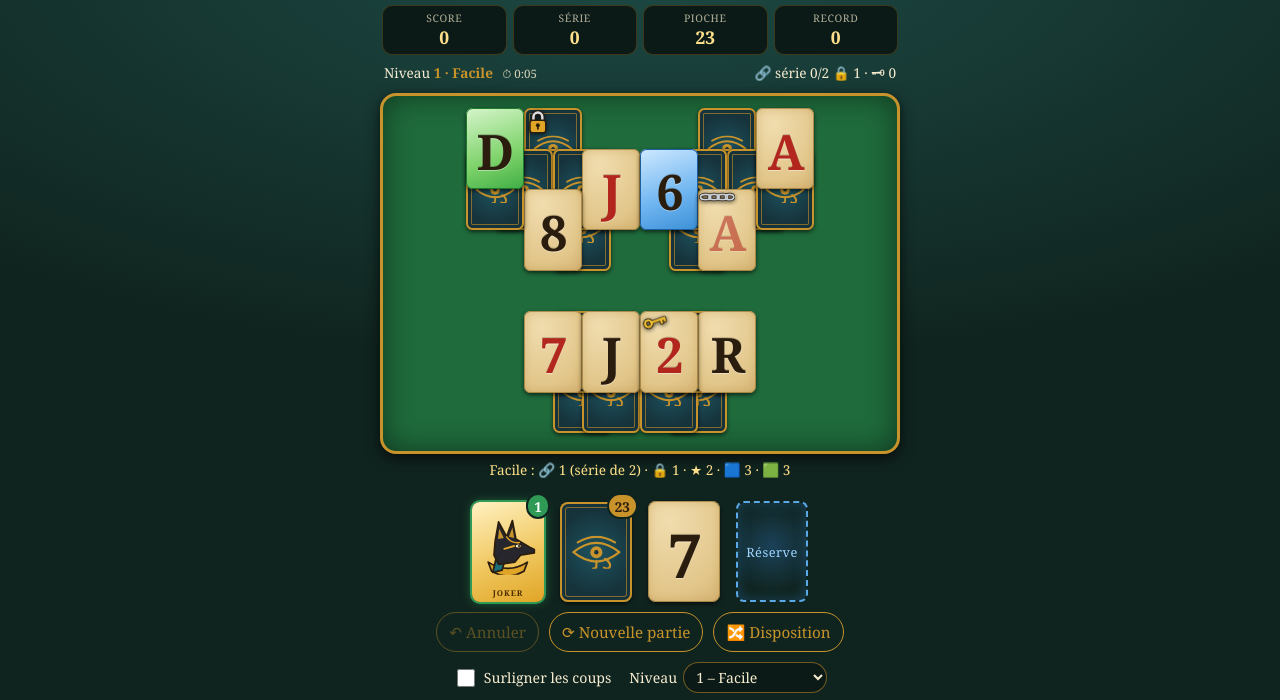
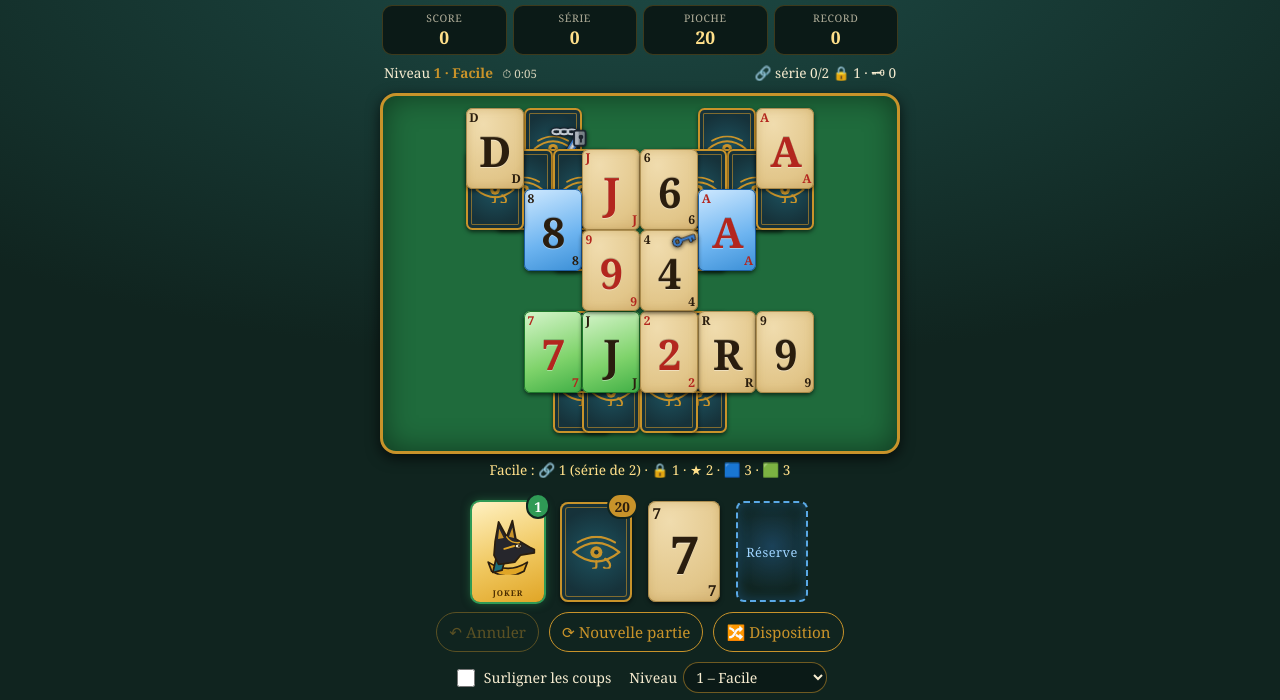
Before and after one commit to benico13300/pyramid, a plain HTML site: page docs/index.html in a window 1280 px wide. Shown: the part 49-749 px from the top of the page. Drawn offline with Linux system fonts and the light colour scheme.

Commit message:
Coins sur les cartes, verrous façon référence, paires cadenas/clé colorées, tableau de 30 à 34 cartes
- Valeur en petit dans 2 coins et en gros au centre
- Cartes verrouillées : barre diagonale, cadenas aux extrémités, chaînes
- Une clé n'ouvre que le cadenas de sa couleur
- Tableau de 30 à 34 cartes selon la graine
- Cache de l'app v17

Co-Authored-By: Claude Sonnet 5.5 <noreply@anthropic.com>
Claude-Session: https://claude.ai/code/session_01WXDstDqPXFbHD2BjnEQM2K

```diff
--- a/docs/css/style.css
+++ b/docs/css/style.css
@@ -35,10 +35,13 @@ h1 small{font-size:.7em;opacity:.7;font-weight:400}
 .corner small{display:block;font-size:.8em;font-weight:400}
 .tl{top:.35em;left:.38em}
 .br{bottom:.35em;right:.38em;transform:rotate(180deg)}
+.idx{position:absolute;line-height:1;font-weight:700;font-size:1.05em;letter-spacing:-.06em}
+.idx.hg{top:.3em;left:.3em}
+.idx.bd{bottom:.3em;right:.3em}
 .mid{position:absolute;inset:0;display:flex;align-items:center;justify-content:center;font-size:2.4em}
 /* Gros chiffre central : il remplit la carte, comme dans le jeu de référence */
-.mid.num{font-size:4.2em;font-weight:900;letter-spacing:-.03em;padding-top:.08em;text-shadow:0 1px 0 #fff6,0 -1px 0 #0003}
-.mid.num.dix{font-size:3.7em;letter-spacing:-.13em;padding-right:.13em}
+.mid.num{font-size:3.6em;font-weight:900;letter-spacing:-.03em;padding-top:.08em;text-shadow:0 1px 0 #fff6,0 -1px 0 #0003}
+.mid.num.dix{font-size:3.2em;letter-spacing:-.13em;padding-right:.13em}
 .face.fig .art{left:-6%;right:-6%}
 .fig .corner{background:#f3e3b8d9;border-radius:.3em;padding:.1em .16em;z-index:2}
 .art{position:absolute;left:2%;right:2%;top:50%;transform:translateY(-50%)}
@@ -53,10 +56,12 @@ h1 small{font-size:.7em;opacity:.7;font-weight:400}
 .mot{position:absolute;left:0;right:0;bottom:.5em;text-align:center;font-weight:700;font-size:.55em;letter-spacing:.12em}
 .ico{position:absolute;pointer-events:none;filter:drop-shadow(0 1px 2px #000a)}
 .ico svg{display:block;width:100%;height:auto}
-.ico.chaine{left:2%;top:2%;width:62%}
-.ico.cadenas{left:4%;top:2%;width:34%}
-.ico.cle{left:3%;top:4%;width:44%;transform:rotate(-20deg)}
-.t.bloquee .corner,.t.bloquee .mid,.t.bloquee .art{opacity:.55}
+.ico.chaine{right:2%;top:2%;width:62%}
+.ico.verrou{left:0;top:0;width:100%;height:100%}
+.ico.verrou svg{width:100%;height:100%;opacity:.93}
+.ico.cadenas{right:4%;top:2%;width:34%}
+.ico.cle{right:3%;top:4%;width:44%;transform:rotate(-20deg)}
+.t.bloquee .idx,.t.bloquee .mid,.t.bloquee .art{opacity:.55}
 
 /* ---------- niveau, état ---------- */
 .niveau{display:flex;justify-content:space-between;align-items:baseline;gap:8px;margin:0 4px 6px;font-size:.85rem}
--- a/docs/js/cartes.js
+++ b/docs/js/cartes.js
@@ -102,10 +102,27 @@ function injecterDefs() {
     <path d="M11 22 V14 a9 9 0 0 1 18 0 V22" fill="none" stroke="#d9dde2" stroke-width="5" stroke-linecap="round"/>
     <rect x="4" y="21" width="32" height="25" rx="5" fill="#e0a526" stroke="#2a1d0e" stroke-width="3"/>
     <circle cx="20" cy="31" r="4" fill="#2a1d0e"/><rect x="18.3" y="32" width="3.4" height="8" rx="1.5" fill="#2a1d0e"/></symbol>
+  <symbol id="verrou" viewBox="0 0 50 70">
+    <g stroke-linecap="butt">
+      <line x1="9" y1="61" x2="41" y2="9" stroke="#1b2430" stroke-width="7.6"/>
+      <line x1="9" y1="61" x2="41" y2="9" style="stroke:var(--teinte,#3b7fd0)" stroke-width="5.8"/>
+      <line x1="9" y1="61" x2="41" y2="9" stroke="#b9c2cc" stroke-width="3"/>
+      <line x1="9" y1="61" x2="41" y2="9" stroke="#eef2f6" stroke-width=".9"/>
+    </g>
+    <g fill="none" stroke-linecap="round">
+      <g stroke="#1b2430" stroke-width="3.6"><ellipse cx="22" cy="5" rx="3.6" ry="2.1"/><ellipse cx="28.5" cy="5" rx="3.6" ry="2.1"/><ellipse cx="35" cy="5" rx="3.6" ry="2.1"/>
+        <ellipse cx="14" cy="65" rx="3.6" ry="2.1"/><ellipse cx="20.5" cy="65" rx="3.6" ry="2.1"/><ellipse cx="27" cy="65" rx="3.6" ry="2.1"/></g>
+      <g stroke="#cfd6de" stroke-width="1.7"><ellipse cx="22" cy="5" rx="3.6" ry="2.1"/><ellipse cx="28.5" cy="5" rx="3.6" ry="2.1"/><ellipse cx="35" cy="5" rx="3.6" ry="2.1"/>
+        <ellipse cx="14" cy="65" rx="3.6" ry="2.1"/><ellipse cx="20.5" cy="65" rx="3.6" ry="2.1"/><ellipse cx="27" cy="65" rx="3.6" ry="2.1"/></g>
+    </g>
+    <g id="vcad"><rect x="37" y="4" width="10" height="13" rx="2" fill="#7f8891" stroke="#1b2430" stroke-width="1.6"/>
+      <rect x="38" y="5" width="3" height="11" fill="#b6bec7"/><circle cx="43" cy="9.5" r="2" fill="#1b2430"/><rect x="42.2" y="10" width="1.6" height="4.2" fill="#1b2430"/></g>
+    <g transform="translate(-33 49)"><use href="#vcad"/></g>
+  </symbol>
   <symbol id="cle" viewBox="0 0 60 30">
     <g fill="none" stroke="#2a1d0e" stroke-width="9" stroke-linecap="round" stroke-linejoin="round">
       <circle cx="14" cy="15" r="8"/><path d="M22 15 H54 M45 15 V24 M53 15 V22"/></g>
-    <g fill="none" stroke="#f2c230" stroke-width="5" stroke-linecap="round" stroke-linejoin="round">
+    <g fill="none" style="stroke:var(--teinte,#f2c230)" stroke-width="5" stroke-linecap="round" stroke-linejoin="round">
       <circle cx="14" cy="15" r="8"/><path d="M22 15 H54 M45 15 V24 M53 15 V22"/></g></symbol>
   <symbol id="chaine" viewBox="0 0 120 40">
     <g fill="none" stroke-linecap="round">
@@ -134,7 +151,7 @@ function injecterDefs() {
 }
 
 // Une face de carte. c = { valeur, couleur }, w = largeur en pixels (facultatif)
-// Pas de coins : un gros chiffre (ou lettre) au centre. Roi = R, Dame = D, Valet = J.
+// Valeur en petit dans 2 coins (haut gauche, bas droite) et en gros au centre. Roi = R, Dame = D, Valet = J.
 const LETTRES = { 1: 'A', 11: 'J', 12: 'D', 13: 'R' };
 function elCarte(c, w) {
   const d = document.createElement('div');
@@ -147,7 +164,7 @@ function elCarte(c, w) {
   }
   d.className = 'card face' + (COULEURS[c.couleur].rouge ? ' red' : '');
   const r = LETTRES[c.valeur] || String(c.valeur);
-  d.innerHTML = `<span class="mid num${r === '10' ? ' dix' : ''}">${r}</span>`;
+  d.innerHTML = `<span class="idx hg">${r}</span><span class="mid num${r === '10' ? ' dix' : ''}">${r}</span><span class="idx bd">${r}</span>`;
   return d;
 }
 
@@ -162,10 +179,11 @@ function elDos(w) {
 
 
 // Petites icônes posées par-dessus une carte du tableau : 'chaine' | 'cadenas' | 'cle'
-function elIcone(nom) {
+function elIcone(nom, teinte) {
   const e = document.createElement('div');
   e.className = 'ico ' + nom;
-  const vb = { chaine: '0 0 120 40', cadenas: '0 0 40 48', cle: '0 0 60 30' }[nom];
+  if (teinte !== undefined) e.style.setProperty('--teinte', TEINTES[teinte % TEINTES.length]);
+  const vb = { chaine: '0 0 120 40', cadenas: '0 0 40 48', verrou: '0 0 50 70', cle: '0 0 60 30' }[nom];
   e.innerHTML = `<svg viewBox="${vb}" aria-hidden="true"><use href="#${nom}"/></svg>`;
   return e;
 }
--- a/docs/js/logique.js
+++ b/docs/js/logique.js
@@ -65,7 +65,8 @@ const RANGEES = [
 // Les cartes sont posées sur une grille fine : un pas = une demi-carte, en largeur comme en hauteur
 // (gx 0 à 14, gy 0 à 6). Une carte posée à cheval peut donc recouvrir 1, 2, 3 ou 4 cartes.
 // L'ordre du tableau = l'ordre de pose : une carte recouvre celles qui la chevauchent et qui sont avant elle.
-const NB_CASES = 28;
+const NB_CASES = 28;                          // tableau classique (tests)
+const NB_MIN = 30, NB_VAR = 5;                 // tableau aléatoire : 30 à 34 cartes
 const VALID = { expMin: 8, expMax: 14, profMax: 4, couvMax: 4 };
 const GX_MAX = 14;
 const GY_MAX = 6;
@@ -113,7 +114,7 @@ const STYLES = {
 const NOMS_STYLES = Object.keys(STYLES);
 const STYLES_SYMETRIQUES = new Set(['losange', 'anneau', 'croix', 'ilots', 'tour']);
 
-function _tenterDispo(r, nom) {
+function _tenterDispo(r, nom, n) {
   const masque = STYLES[nom](r);
   const symetrique = STYLES_SYMETRIQUES.has(nom) && r() < 0.6 && nom !== 'tour' && nom !== 'ilots';
   const poses = [];
@@ -139,8 +140,8 @@ function _tenterDispo(r, nom) {
     for (const d of cands) { t -= d.p; if (t <= 0) return d.c; }
     return cands[cands.length - 1].c;
   };
-  while (poses.length < NB_CASES) {
-    if (symetrique) {
+  while (poses.length < n) {
+    if (symetrique && n - poses.length >= 2) {
       const c = tirer(6);                      // moitié gauche, puis on la reflète
       if (!c) return null;
       poses.push(c);
@@ -186,11 +187,14 @@ function _relier(liste) {
 }
 
 // Disposition tirée de la graine : { liste, style }. nomStyle force une forme (tests).
+function nbCartesTableau(graine) { return NB_MIN + Math.floor(alea(graine + 555)() * NB_VAR); }
+
 function genererDisposition(graine, nomStyle) {
   const r = alea(graine + 31337);
+  const n = nbCartesTableau(graine);
   const nom = nomStyle || NOMS_STYLES[Math.floor(r() * NOMS_STYLES.length)];
   for (let essai = 0; essai < 300; essai++) {
-    const d = _tenterDispo(r, nom);
+    const d = _tenterDispo(r, nom, n);
     if (d && _dispoValide(d.liste)) return d;
   }
   return _dispoClassique();
@@ -226,6 +230,10 @@ function descriptionNiveau(n) {
   return `${c.nom} : 🔗 ${c.chaines} (série de ${c.serie}) · 🔒 ${c.cadenas} · ★ ${c.jokers} · 🟦 ${c.bleus} · 🟩 ${c.verts}`;
 }
 
+// Couleurs des paires cadenas / clé : une clé n'ouvre que le cadenas de sa couleur
+const TEINTES = ['#3b7fd0', '#3fa34d', '#e0b020', '#d0453b'];
+const CARRES = ['🟦', '🟩', '🟨', '🟥'];
+
 const NB_CARTES_PACK = 5;                     // cartes ajoutées à la pioche par une carte verte
 
 class Partie {
@@ -250,7 +258,7 @@ class Partie {
 
     this._placerObstacles();
 
-    this.pioche = cartes.slice(28);          // 24 cartes
+    this.pioche = cartes.slice(this.cases.length);   // le reste du jeu
     this.defausse = [this.pioche.pop()];     // la carte de départ
     this.score = 0;
     this.serie = 0;
@@ -261,7 +269,7 @@ class Partie {
     this.bonusPioche = 0; this.bonusJokers = 0; this.bonusTemps = 0;
     this.pointsJeu = 0;                      // points avant les bonus de fin
     this.temps = 0;                          // temps de jeu en secondes, fixé à la fin
-    this.cles = 0;                           // clés ramassées et pas encore utilisées
+    this.mesCles = [];                       // couleurs des clés ramassées et pas encore utilisées
     this.reserve = null;                     // une carte mise de côté (une seule à la fois)
     this.jokers = 1;                         // joker de départ, à gauche de la pioche
     this.extra = 0;                          // cartes ajoutées à la pioche par les cartes vertes
@@ -290,6 +298,7 @@ class Partie {
       const id = tirer(hauts);
       libres.splice(libres.indexOf(id), 1);
       this.cases[id].cadenas = true;
+      this.cases[id].teinte = verrous.length % TEINTES.length;
       verrous.push(id);
     }
     // Clés : jamais cachées sous un cadenas (sinon la partie serait impossible)
@@ -302,6 +311,7 @@ class Partie {
       const id = tirer(candidates);
       libres.splice(libres.indexOf(id), 1);
       this.cases[id].cle = true;
+      this.cases[id].teinte = this.cases[verrous[nbCles]].teinte;   // même couleur que son cadenas
       nbCles++;
     }
     // Pas assez de place pour toutes les clés : on retire les cadenas en trop
@@ -317,6 +327,7 @@ class Partie {
     for (let i = 0; i < (cfg.verts || 0) && nues.length; i++) this.cases[tirer(nues)].bonus = 'vert';
   }
 
+  get cles() { return this.mesCles.length; }
   get chainesActives() { return this.cases.some(c => c.chaine && !c.enlevee); }
   get nbChaines() { return this.cases.filter(c => c.chaine && !c.enlevee).length; }
   get nbCadenas() { return this.cases.filter(c => c.cadenas && !c.enlevee).length; }
@@ -325,7 +336,7 @@ class Partie {
   blocage(id) {
     const c = this.cases[id];
     if (c.chaine) return 'chaine';
-    if (c.cadenas && this.cles <= 0) return 'cadenas';
+    if (c.cadenas && !this.mesCles.includes(c.teinte ?? 0)) return 'cadenas';
     return null;
   }
 
@@ -354,7 +365,7 @@ class Partie {
       enlevees: this.cases.map(c => c.enlevee),
       pioche: this.pioche.slice(),
       defausse: this.defausse.slice(),
-      chaines: this.cases.map(c => c.chaine), cles: this.cles, reserve: this.reserve,
+      chaines: this.cases.map(c => c.chaine), cles: this.mesCles.slice(), reserve: this.reserve,
       jokers: this.jokers, extra: this.extra,
       score: this.score, serie: this.serie, serieMax: this.serieMax,
       sommets: this.sommets, nbCoups: this.nbCoups
@@ -367,8 +378,8 @@ class Partie {
     this._instantane();
     const c = this.cases[id];
     const evenements = { cadenasOuvert: false, cleRamassee: false, chainesBrisees: false, jokerGagne: false, packGagne: false };
-    if (c.cadenas) { this.cles--; evenements.cadenasOuvert = true; }   // le cadenas consomme une clé
-    if (c.cle) { this.cles++; evenements.cleRamassee = true; }          // la clé est ramassée
+    if (c.cadenas) { this.mesCles.splice(this.mesCles.indexOf(c.teinte ?? 0), 1); evenements.cadenasOuvert = true; }   // le cadenas consomme une clé
+    if (c.cle) { this.mesCles.push(c.teinte ?? 0); evenements.cleRamassee = true; }          // la clé est ramassée
     c.enlevee = true;
     this.defausse.push(c.carte);
     if (c.bonus === 'bleu') { this.jokers++; evenements.jokerGagne = true; }
@@ -459,7 +470,7 @@ class Partie {
     if (this.etat !== 'en_cours' || this.historique.length === 0) return false;
     const s = this.historique.pop();
     this.cases.forEach((c, i) => { c.enlevee = s.enlevees[i]; c.chaine = s.chaines[i]; });
-    this.cles = s.cles;
+    this.mesCles = s.cles.slice();
     this.reserve = s.reserve;
     this.jokers = s.jokers; this.extra = s.extra;
     this.pioche = s.pioche;
@@ -494,5 +505,5 @@ class Partie {
 Partie.DISPOSITION_DEFAUT = 'aleatoire';   // 'classique' = les 3 pyramides fixes (tests)
 
 if (typeof module !== 'undefined') {
-  module.exports = { genererDisposition, _relier, VALID, NB_CASES, RANGS, FAMILLES, Carte, Partie, RANGEES, POINTS, NIVEAUX, NB_NIVEAUX, configNiveau, descriptionNiveau, NB_CARTES_PACK, alea, paquet52, melanger };
+  module.exports = { genererDisposition, nbCartesTableau, _relier, VALID, NB_CASES, TEINTES, RANGS, FAMILLES, Carte, Partie, RANGEES, POINTS, NIVEAUX, NB_NIVEAUX, configNiveau, descriptionNiveau, NB_CARTES_PACK, alea, paquet52, melanger };
 }
--- a/docs/js/ui.js
+++ b/docs/js/ui.js
@@ -100,8 +100,8 @@
       el.style.top = (c.py * h) + 'px';
       el.dataset.id = c.id;
       if (visible && aide && partie.jouable(c.id)) el.classList.add('jouable');
-      if (c.cadenas) el.appendChild(elIcone('cadenas'));
-      if (c.cle && visible) el.appendChild(elIcone('cle'));
+      if (c.cadenas) el.appendChild(elIcone('verrou', c.teinte ?? 0));
+      if (c.cle && visible) el.appendChild(elIcone('cle', c.teinte ?? 0));
       if (c.chaine) el.appendChild(elIcone('chaine'));
       if (visible && partie.blocage(c.id)) el.classList.add('bloquee');
       if (visible && c.bonus) el.classList.add('bonus-' + c.bonus);
@@ -155,7 +155,7 @@
     $('niv').textContent = `${partie.niveau} · ${partie.config.nom}`;
     const e = [];
     if (partie.config.chaines) e.push(partie.chainesActives ? `🔗 série ${partie.serie}/${partie.longueurChaine}` : '🔗 brisées');
-    if (partie.config.cadenas) e.push(`🔒 ${partie.nbCadenas} · 🗝 ${partie.cles}`);
+    if (partie.config.cadenas) e.push(`🔒 ${partie.nbCadenas} · 🗝 ${partie.mesCles.map(t => CARRES[t % CARRES.length]).join('') || '0'}`);
     $('etat').textContent = e.join('   ');
     $('annuler').disabled = partie.etat !== 'en_cours' || partie.historique.length === 0;
   }
@@ -184,7 +184,7 @@
       apres(true);
     } else {
       if (bloc === 'chaine') message(`🔗 Chaîne : enchaîne ${partie.longueurChaine} cartes d'affilée (série : ${partie.serie}).`);
-      else if (bloc === 'cadenas') message('🔒 Il faut une clé 🗝 : ramasse-en une sur une autre carte.');
+      else if (bloc === 'cadenas') message(`🔒 Il faut la clé ${CARRES[(partie.cases[id].teinte ?? 0) % CARRES.length]} de la même couleur, cachée sur une autre carte.`);
       el.classList.add('non'); setTimeout(() => el.classList.remove('non'), 320);
     }
   });
--- a/docs/sw.js
+++ b/docs/sw.js
@@ -2,7 +2,7 @@
    Stratégie : on sert la copie en cache tout de suite, et on la met à jour
    en arrière-plan (la nouvelle version apparaît au lancement suivant).
    Pour forcer une mise à jour : changer VERSION. */
-const VERSION = 'tripeaks-v14';
+const VERSION = 'tripeaks-v17';
 const FICHIERS = [
   './', 'index.html', 'css/style.css', 'manifest.json',
   'js/config.js', 'js/logique.js', 'js/cartes.js', 'js/api.js', 'js/ui.js',
```
Also changed, not shown: 1 other file.
